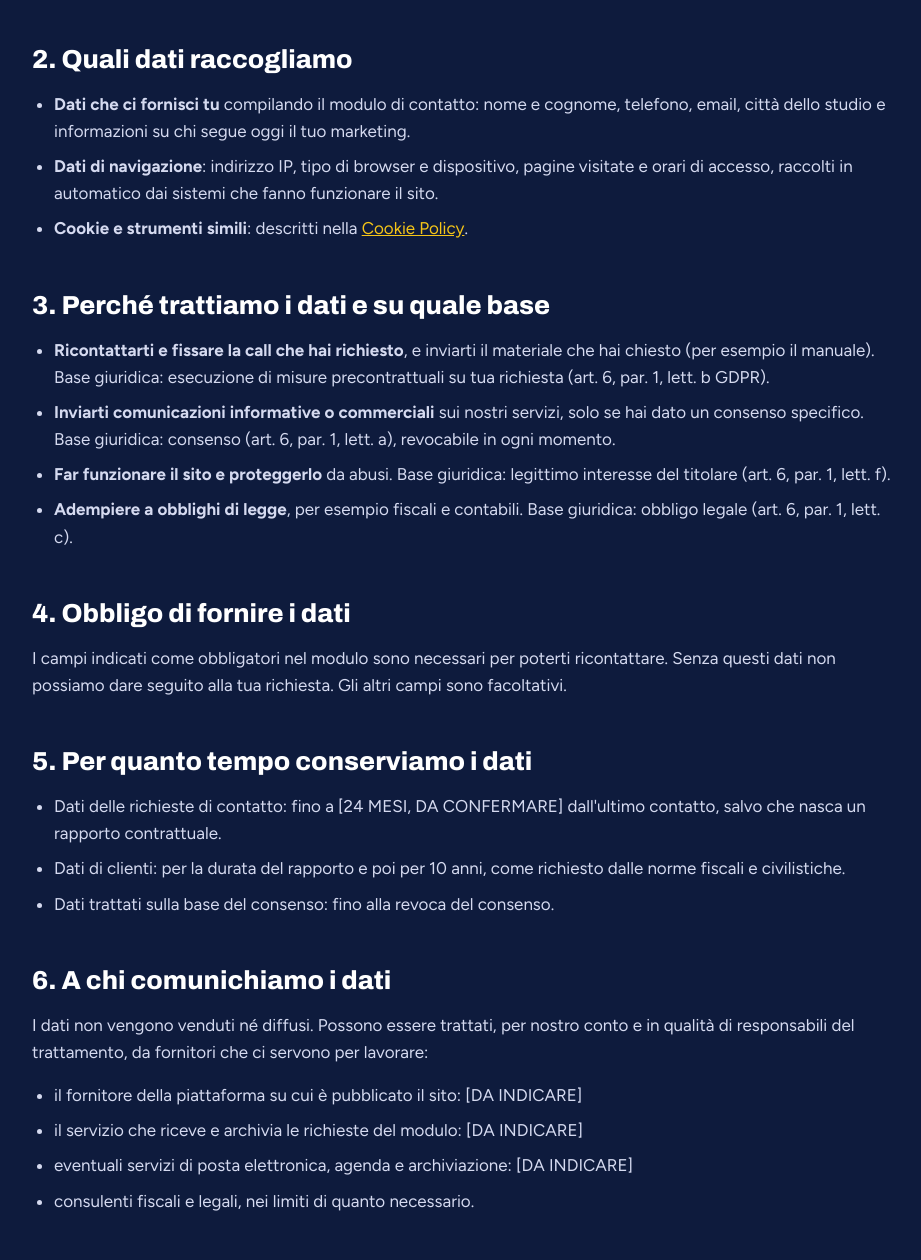
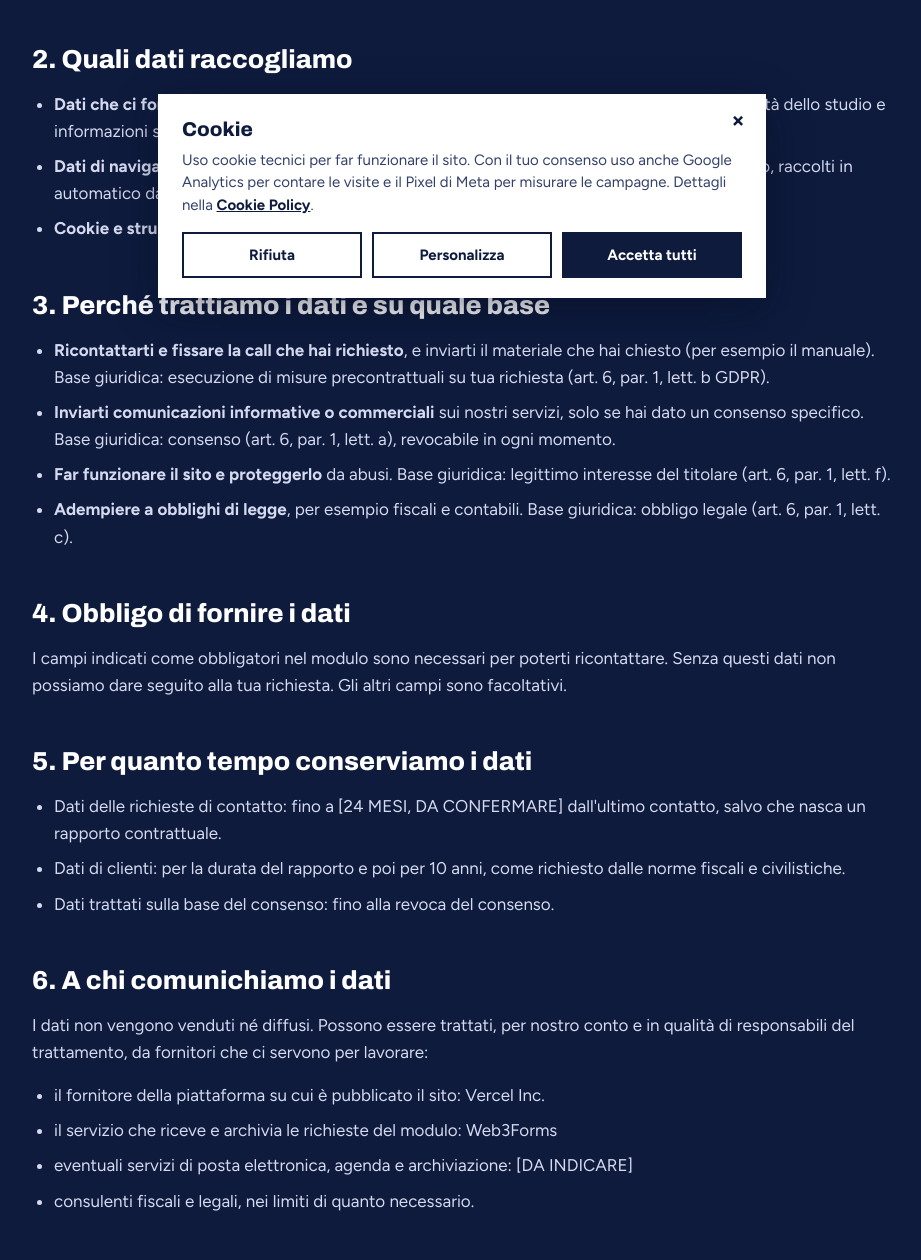
Before and after one commit to emanuelecaprioli-ui/caprioli-agency-sito, a plain HTML site: page privacy.html in a window 1280 px wide. Shown: the part 486-1746 px from the top of the page, without its empty margins (178-1099 px from the left). Drawn offline with Linux system fonts and the light colour scheme.

Commit message:
Privacy: fornitori hosting e modulo, banner cookie

```diff
--- a/privacy.html
+++ b/privacy.html
@@ -41,7 +41,7 @@ a{color:#F5C518}a:hover{color:#FFFFFF}
     <ul style="margin: 0 0 16px; padding-left: 22px; display: flex; flex-direction: column; gap: 8px"><li>Dati delle richieste di contatto: fino a [24 MESI, DA CONFERMARE] dall'ultimo contatto, salvo che nasca un rapporto contrattuale.</li><li>Dati di clienti: per la durata del rapporto e poi per 10 anni, come richiesto dalle norme fiscali e civilistiche.</li><li>Dati trattati sulla base del consenso: fino alla revoca del consenso.</li></ul>
     <h2 style="margin: 48px 0 16px; font-family: Archivo, sans-serif; font-weight: 800; font-size: 26px; line-height: 1.15; color: #FFFFFF">6. A chi comunichiamo i dati</h2>
     <p style="margin: 0 0 16px">I dati non vengono venduti né diffusi. Possono essere trattati, per nostro conto e in qualità di responsabili del trattamento, da fornitori che ci servono per lavorare:</p>
-    <ul style="margin: 0 0 16px; padding-left: 22px; display: flex; flex-direction: column; gap: 8px"><li>il fornitore della piattaforma su cui è pubblicato il sito: [DA INDICARE]</li><li>il servizio che riceve e archivia le richieste del modulo: [DA INDICARE]</li><li>eventuali servizi di posta elettronica, agenda e archiviazione: [DA INDICARE]</li><li>consulenti fiscali e legali, nei limiti di quanto necessario.</li></ul>
+    <ul style="margin: 0 0 16px; padding-left: 22px; display: flex; flex-direction: column; gap: 8px"><li>il fornitore della piattaforma su cui è pubblicato il sito: Vercel Inc.</li><li>il servizio che riceve e archivia le richieste del modulo: Web3Forms</li><li>eventuali servizi di posta elettronica, agenda e archiviazione: [DA INDICARE]</li><li>consulenti fiscali e legali, nei limiti di quanto necessario.</li></ul>
     <h2 style="margin: 48px 0 16px; font-family: Archivo, sans-serif; font-weight: 800; font-size: 26px; line-height: 1.15; color: #FFFFFF">7. Trasferimento dei dati fuori dall'Unione Europea</h2>
     <p style="margin: 0 0 16px">Alcuni fornitori possono avere sede o server fuori dallo Spazio Economico Europeo. In questi casi il trasferimento avviene solo in presenza delle garanzie previste dal GDPR, come una decisione di adeguatezza della Commissione Europea o le clausole contrattuali standard. [DA COMPLETARE IN BASE AI FORNITORI SCELTI]</p>
     <h2 style="margin: 48px 0 16px; font-family: Archivo, sans-serif; font-weight: 800; font-size: 26px; line-height: 1.15; color: #FFFFFF">8. I tuoi diritti</h2>
@@ -54,5 +54,6 @@ a{color:#F5C518}a:hover{color:#FFFFFF}
     <p style="margin: 0 0 16px">Questa informativa può essere aggiornata. La data in alto indica l'ultima revisione.</p>
   </main>
 </div>
+<script src="/assets/tracking.js"></script>
 </body>
 </html>
```
